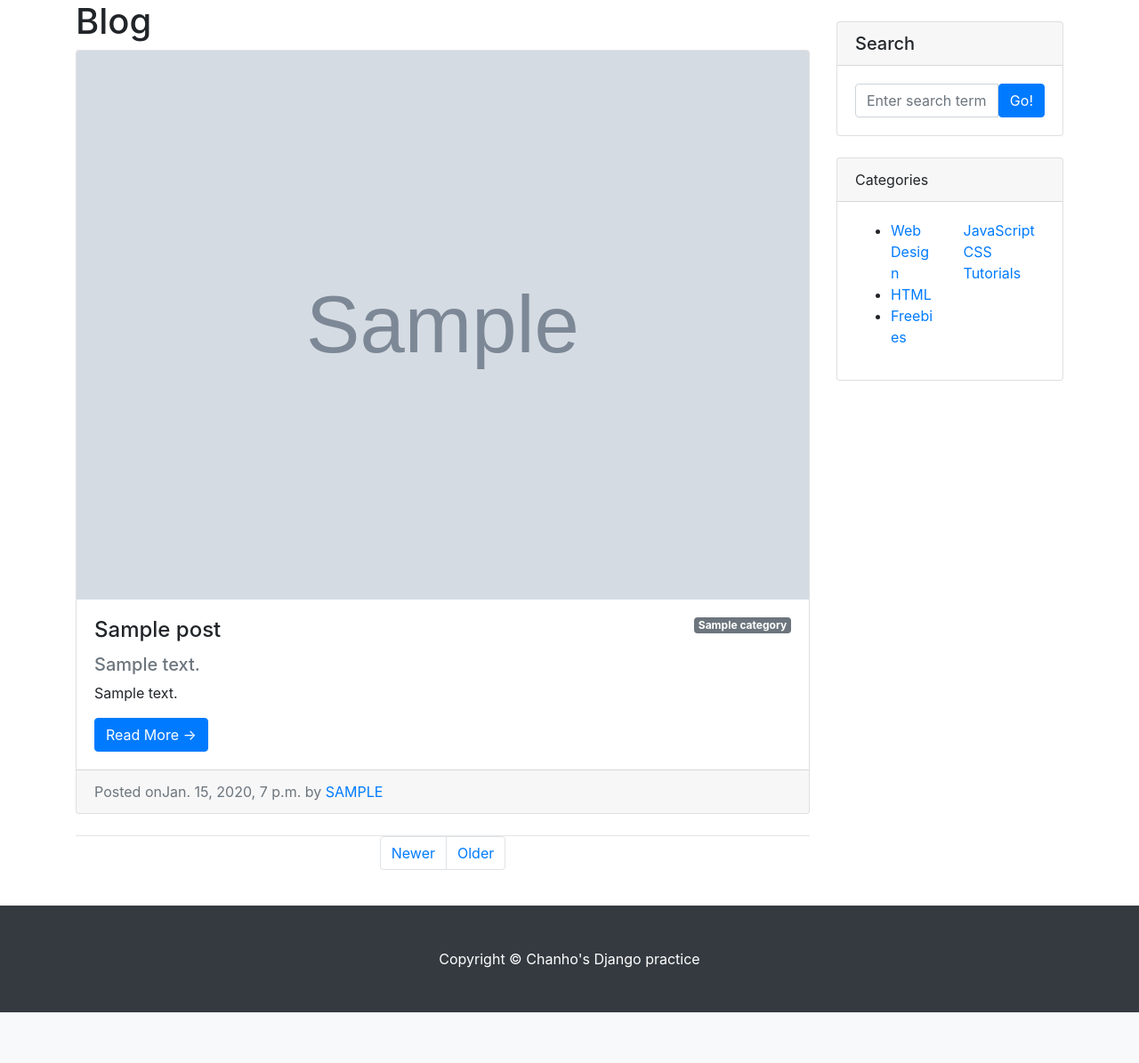
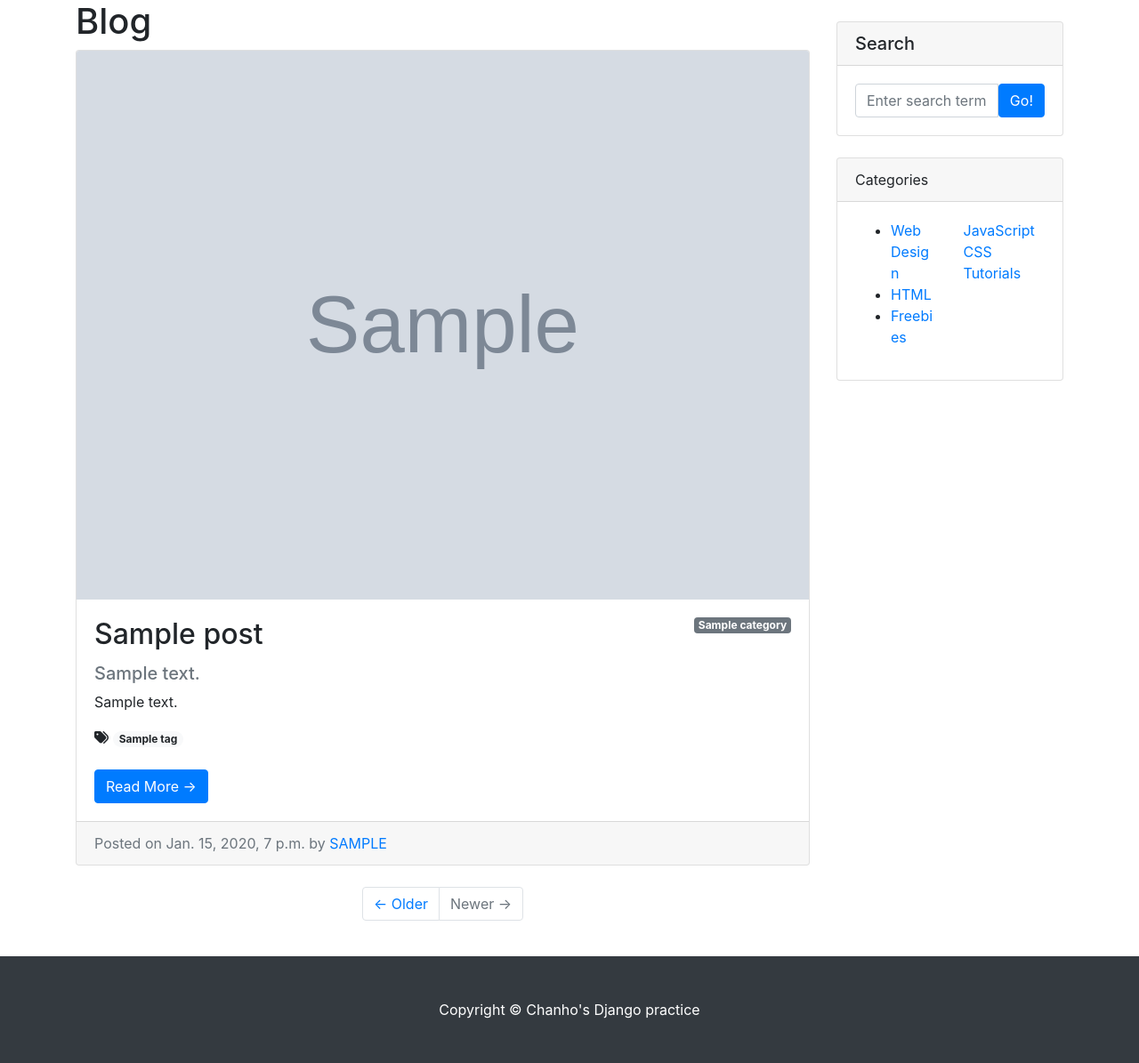
Before and after one commit to Darkroom01/doit_django, a Django app: page /blog/ in a window 1280 px wide. Shown: the part 72-1267 px from the top of the page at 89% size. Before the commit the page ends 1210 px from the top, so only its background shows below. Run offline with Django 3.2, Linux system fonts and the light colour scheme; tables that the repository leaves empty hold one stand-in row (values such as "Sample post"); grey boxes marked "Sample" are stand-in pictures; some libraries are stand-ins or nearby versions.

Commit message:
포스트 목록 페이지와 포스트 상세 페이지에 태그기능 추가하기

```diff
--- a/blog/models.py
+++ b/blog/models.py
@@ -1,6 +1,17 @@
 from django.db import models
 from django.contrib.auth.models import User
 import os
+
+class Tag(models.Model):
+    name = models.CharField(max_length=50,unique=True)
+    slug = models.SlugField(max_length=200,unique=True,allow_unicode=True)
+
+    def __str__(self):
+        return self.name
+
+    def get_absolute_url(self):
+        return f'/blog/tag/{self.slug}/'
+
 
 class Category(models.Model):
     name = models.CharField(max_length=50,unique=True)
@@ -30,6 +41,8 @@ class Post(models.Model):
 
     category = models.ForeignKey(Category, null=True,blank=True, on_delete=models.SET_NULL)
 
+    tags = models.ManyToManyField(Tag, blank=True)
+
     def __str__(self):
         return f'[{self.pk}]{self.title}::{self.author}'
 
--- a/blog/templates/blog/post_list.html
+++ b/blog/templates/blog/post_list.html
@@ -1,54 +1,65 @@
-{%  extends 'blog/base.html' %}
+{% extends 'blog/base.html' %}
 
 {% block main_area %}
-
-      <h1>Blog {% if category %}<span class="badge badge-secondary">{{ category }}</span>{% endif %}</h1>
+    <h1>
+        Blog
+        {% if category %}<span class="badge badge-secondary">{{ category }}</span>{% endif %}
+                {% if tag %}<span class="badge badge-light"><i class="fas fa-tags"></i>{{ tag }} ({{ tag.post_set.count }})</span>{% endif %}
+    </h1>
 
     {% if post_list.exists %}
 
         {% for p in post_list %}
-      <!-- Blog post-->
+            <!-- Blog Post -->
             <div class="card mb-4" id="post-{{ p.pk }}">
                 {% if p.head_image %}
                     <img class="card-img-top" src="{{ p.head_image.url }}" alt="{{ p }} head image">
                 {% else %}
                     <img class="card-img-top" src="https://picsum.photos/seed/{{ p.id }}/800/200" alt="random_image">
                 {% endif %}
-
-
                 <div class="card-body">
                     {% if p.category %}
                         <span class="badge badge-secondary float-right">{{ p.category }}</span>
                     {% else %}
                         <span class="badge badge-secondary float-right">미분류</span>
                     {% endif %}
-          <h2 class="card-title h4">{{ p.title }}</h2>
-            {%  if p.hook_text %}
+
+                    <h2 class="card-title">{{ p.title}}</h2>
+                    {% if p.hook_text %}
                         <h5 class="text-muted">{{ p.hook_text }}</h5>
                     {% endif %}
-          <p class="card-text">{{ p.content | truncatechars:45 }}</p>
+                    <p class="card-text">{{ p.content | truncatewords:45 }}</p>
+
+                    {% if p.tags.exists %}
+                        <i class="fas fa-tags"></i>
+                        {% for tag in p.tags.iterator %}
+                            <a href="{{ tag.get_absolute_url }}"><span class="badge badge-pill badge-light">{{ tag }}</span></a>
+                        {% endfor %}
+                        <br/>
+                        <br/>
+                    {% endif %}
+
                     <a href="{{ p.get_absolute_url }}" class="btn btn-primary">Read More &rarr;</a>
                 </div>
-      <div class ="card-footer text-muted">
-          Posted on{{ p.created_at }} by
+                <div class="card-footer text-muted">
+                    Posted on {{ p.created_at}} by
                     <a href="#">{{ p.author | upper }}</a>
                 </div>
             </div>
         {% endfor %}
+
     {% else %}
         <h3>아직 게시물이 없습니다.</h3>
     {% endif %}
 
-      <!-- Pagination-->
 
-        <hr class="my-0" />
+    <!-- Pagination -->
     <ul class="pagination justify-content-center mb-4">
         <li class="page-item">
-            <a class="page-link" href="#" tabindex="-1" aria-disabled="true">Newer</a>
+            <a class="page-link" href="#">&larr; Older</a>
         </li>
-          <li class="page-item"><a class="page-link" href="#!">Older</a>
+        <li class="page-item disabled">
+            <a class="page-link" href="#">Newer &rarr;</a>
         </li>
     </ul>
-
-
 {% endblock %}
```
Also changed, not shown: blog/admin.py (+5 -2 lines), blog/templates/blog/post_detail.html (+10 -0 lines). Lines whose indentation alone changed are shown as unchanged.
